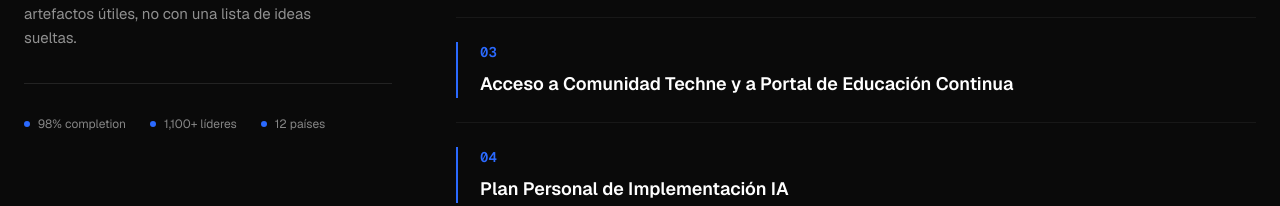
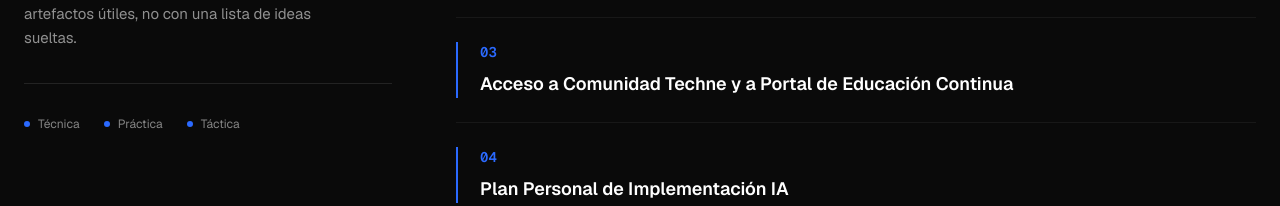
Before and after one commit to technetech/CursosTechnePagina, a React (Vite) app: page / in a window 1280 px wide. Shown: the part 2152-2358 px from the top of the page. Built offline with nearby package versions, Linux system fonts and the light colour scheme.

Commit message:
puntos azules

```diff
--- a/src/sections/Resultados.tsx
+++ b/src/sections/Resultados.tsx
@@ -20,9 +20,9 @@ const outcomes = [
 ];
 
 const stats = [
-  { label: "98% completion" },
-  { label: "1,100+ líderes" },
-  { label: "12 países" },
+  { label: "Técnica" },
+  { label: "Práctica" },
+  { label: "Táctica" },
 ];
 
 export default function Resultados() {
```
